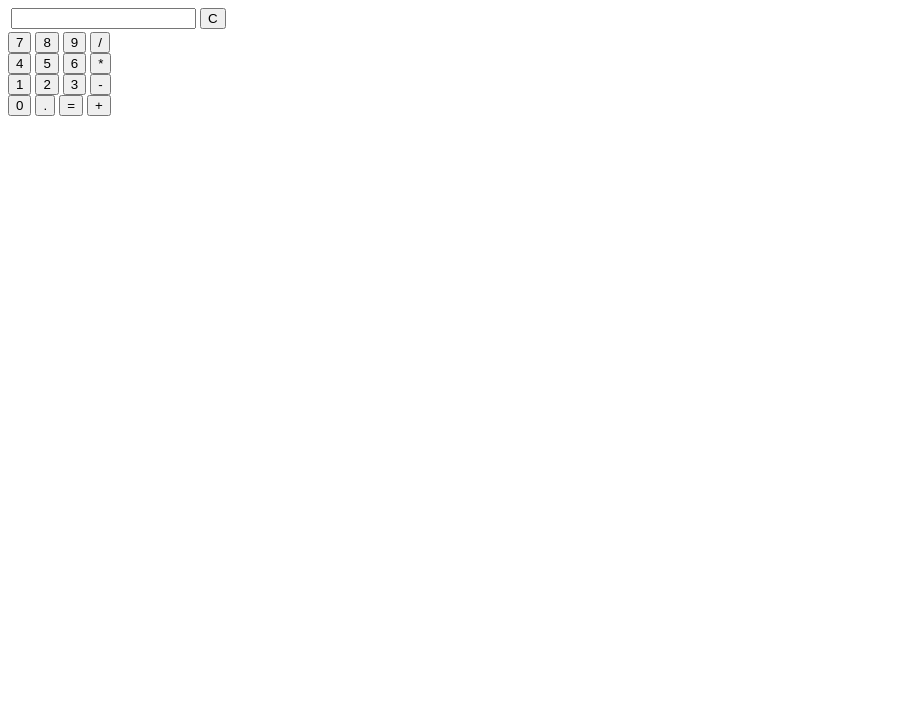
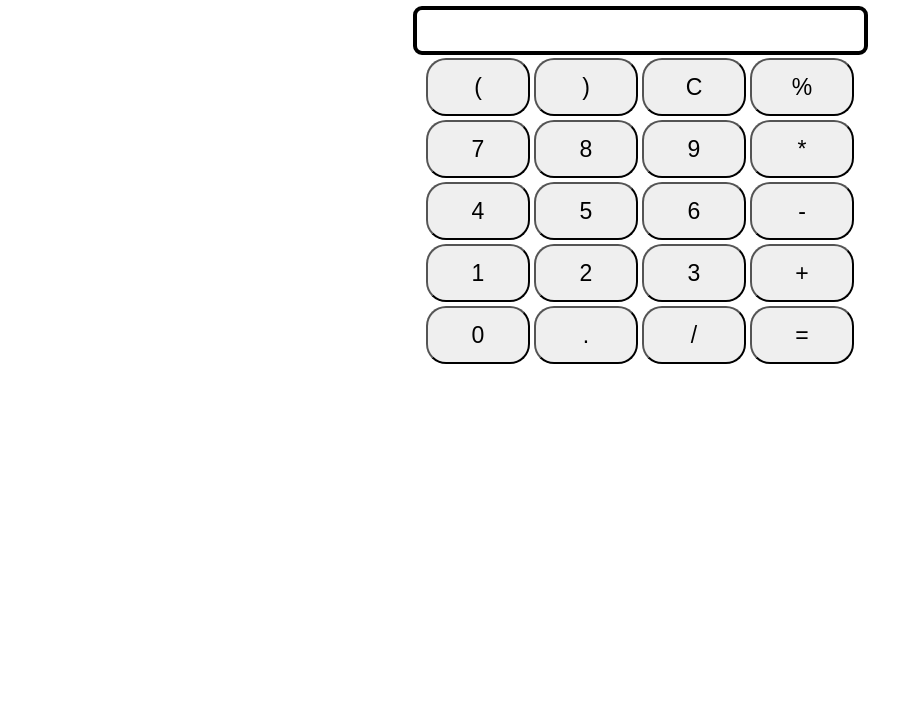
Before and after one commit to acciojob/calculator-Ayushs2, a website: page main.html in a window 1280 px wide. Shown: the part 75-800 px from the top of the page, without its empty margins (0-923 px from the left). Drawn offline with Linux system fonts and the light colour scheme.

Commit message:
'completed

```diff
--- a/main.html
+++ b/main.html
@@ -5,62 +5,66 @@
     <meta http-equiv="X-UA-Compatible" content="IE=edge">
     <meta name="viewport" content="width=device-width, initial-scale=1.0">
     <title>Calculator</title>
-    <link rel="stylesheet" href="style.css">
-   <link rel="script" href="script.js">
+   <link rel="stylesheet" href="styles.css">
+
+
 </head>
 <body>
     <script>function display(val){
-        document.getElementById('result').value+=val;
+        document.getElementById('input').value+=val;
         return val;
     }
     function solve(){
-      let x =  document.getElementById("result").value
+      let x =  document.getElementById("input").value
       let y = eval(x);
-      document.getElementById("result").value = y;
+      document.getElementById("input").value = y;
       return y;
     }
     function clearScreen(){
-        document.getElementById("result").value = ''
+        document.getElementById("input").value = ''
     }
     </script>
-</iframe>
-<h1 class="h1">Calculator</h1>
+
     <div class="container">
-        <table>
-            <tr id = "k">
-                <td  colspan="3">
-                    <input type="text" id="result" class="screen">
-                </td>
-                <td>
-                    <input type="button" id ="clr" value="C" onclick="clearScreen()"  class="clear">
-                </td>
-            </tr>
-        </table>
-         <div class="keys">
-            <input id="block7" type="button" value="7" class="button" onclick="display('7')"></input>
-            <input id="block8" type="button" value="8" class="button" onclick="display('8')"></input>
-            <input id="block9" type="button" value="9" class="button" onclick="display('9')"></input>
-            <input id="divide" type="button" value="/" class="operator" onclick="display('/')"></input>
-            <br>
-            <input id="block4" type="button" value="4" class="button" onclick="display('4')"></input>
-            <input id="block5" type="button" value="5" class="button" onclick="display('5')"></input>
-            <input id="block6" type="button" value="6" class="button" onclick="display('6')"></input>
-            <input id="multiply" type="button" value="*" class="operator" onclick="display('*')"></input>
-            <br>
+   <h1>Calculator</h1>
+   <div class="calc">
+    <input type="text" name="screen" id="input">
+   <table>
+    <tr>
+        <td><button onclick="display('(')">(</button></td>
+        <td><button onclick="display(')')">)</button></td>
+        <td><button id="clr" onclick="clearScreen()">C</button></td>
+        <td><button id="per" onclick="display('%')">%</button></td>
+    </tr>
+    <tr>
+        <td><button id="block7" value="7" onclick="display('7')">7</button></td>
+        <td><button id="block8" value="8" onclick="display('8')">8</button></td>
+        <td><button id="block9" value="9" onclick="display('9')">9</button></td>
+        <td><button id="multiply" onclick="display('*')">*</button></td>
+    </tr>
+    <tr>
+        <td><button id="block4" onclick="display('4')">4</button></td>
+        <td><button id="block5" onclick="display('5')">5</button></td>
+        <td><button id="block6"onclick="display('6')" >6</button></td>
+        <td><button id="minus" onclick="display('-')">-</button></td>
+    </tr>
+    <tr>
+        <td><button id="block1" onclick="display('1')">1</button></td>
+        <td><button id="block2" onclick="display('2')">2</button></td>
+        <td><button id="block3" onclick="display('3')">3</button></td>
+        <td><button id="plus" onclick="display('+')">+</button></td>
+    </tr>
+    <tr>
+        <td><button id="block0" onclick="display('0')">0</button></td>
+        <td><button id="block." onclick="display('.')">.</button></td>
+        <td><button id="divide" onclick="display('/')">/</button></td>
+        <td><button id="ans" onclick="solve()">=</button></td>
+    </tr>
 
-            <input id="block1" type="button" value="1" class="button" onclick="display('1')"></input>
-            <input id="block2" type="button" value="2" class="button" onclick="display('2')"></input>
-            <input id="block3" type="button" value="3" class="button" onclick="display('3')"></input>
-            <input id="minus" type="button" value="-" class="operator" onclick="display('-')"></input>
-            <br>
-
-            <input id="block7" type="button" value="0" class="button" onclick="display('0')"></input>
-            <input id="dot" type="button" value="." class="operator" onclick="display('.')"></input>
-            <input id="equals" type="button" value="=" class="button equal-sign" onclick="solve()"></input>
-            <input id="plus" type="button" value="+" class="operator" onclick="display('+')"></input>
-        </div>
-
-    </div>
+   </table>
+</div>
+</div>
 
 </body>
+
 </html>
--- a/styles.css
+++ b/styles.css
@@ -1,77 +1,25 @@
-body {
-    min-height: 100vh;
-    font-family: 'Mukta Malar', Arial;
-    display: flex;
-    justify-content: center;
-    align-items: center;
-    flex-direction: column;
-    background: #F5F9FF;
-
-}
-.h1{
-    color: rgb(30, 30, 30);
-    text-align: center;
-    display: flex;
-
-}
-div {
-    width: 300px;
-    align-items: center;
-    text-align: center;
-    margin: auto;
-    padding: auto;
-    background-color: rgb(140, 148, 151);
-    justify-content: center;
-    align-items: center;
-    flex-direction: column;
-    font-family: 'Mukta Malar', Arial;
-
-
-}
 .container{
     text-align: center;
-    align-items: center;
-    margin: auto;
-    padding: auto;
+    margin-top: 23px;
 }
-.button{
-    color: black;
-    padding: 2px;
-    margin: auto;
-    align-self:auto;
-    display: ruby;
-    border: 20px;
-    width: 20%;
-
+table{
+    margin:auto;
 }
-.button:hover{
-    background-color: rgb(194, 170, 119);
-    color: black;
-    padding: 2px 2px;
+input{
+    font-size: 34px;
+    border: 4px solid black;
+    border-radius: 9px;
 }
-.clear.button{
-    width: 20%;
-    padding: 20px;
-
+button{
+    font-size: 23px;
+    width: 104px;
+    height: 58px;
+    border-radius: 20px;
+    -webkit-border-radius: 20px;
+    -moz-border-radius: 20px;
+    -ms-border-radius: 20px;
+    -o-border-radius: 20px;
 }
-.operator{
-    width: 20%;
+.calc{
+    display: inline-block;
 }
-input.screen{ border-style: solid;
-
-border: 5px;
-display: flex;
-align-self: center;
-display: block;
-width: 100%;
-padding: 5px 15px;
-line-height: 15px;
-font-size: 14px;
-font-weight: 500;
-font-family: inherit;
-border-radius: 6px;
--webkit-border-radius: 6px;
--moz-border-radius: 6px;
--ms-border-radius: 6px;
- -o-border-radius: 6px;
-}
```
Also changed, not shown: script.js (line endings or trailing spaces).
